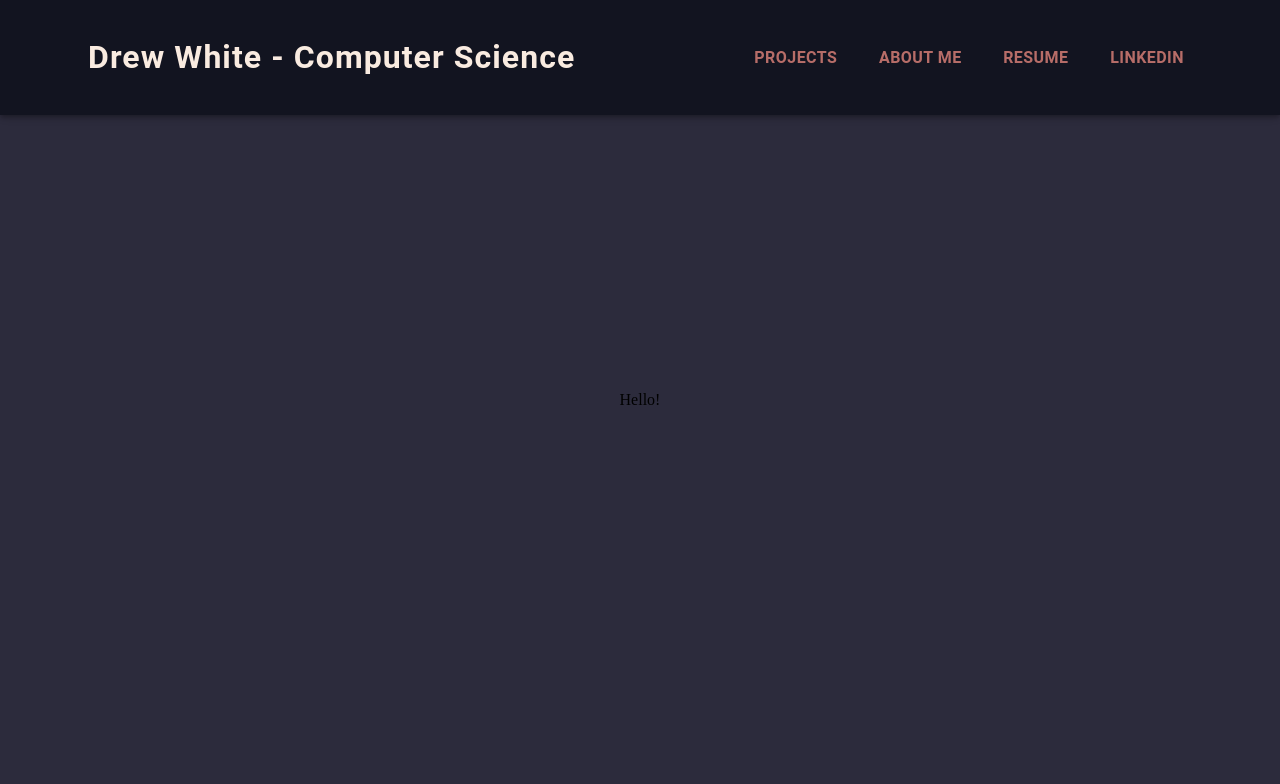
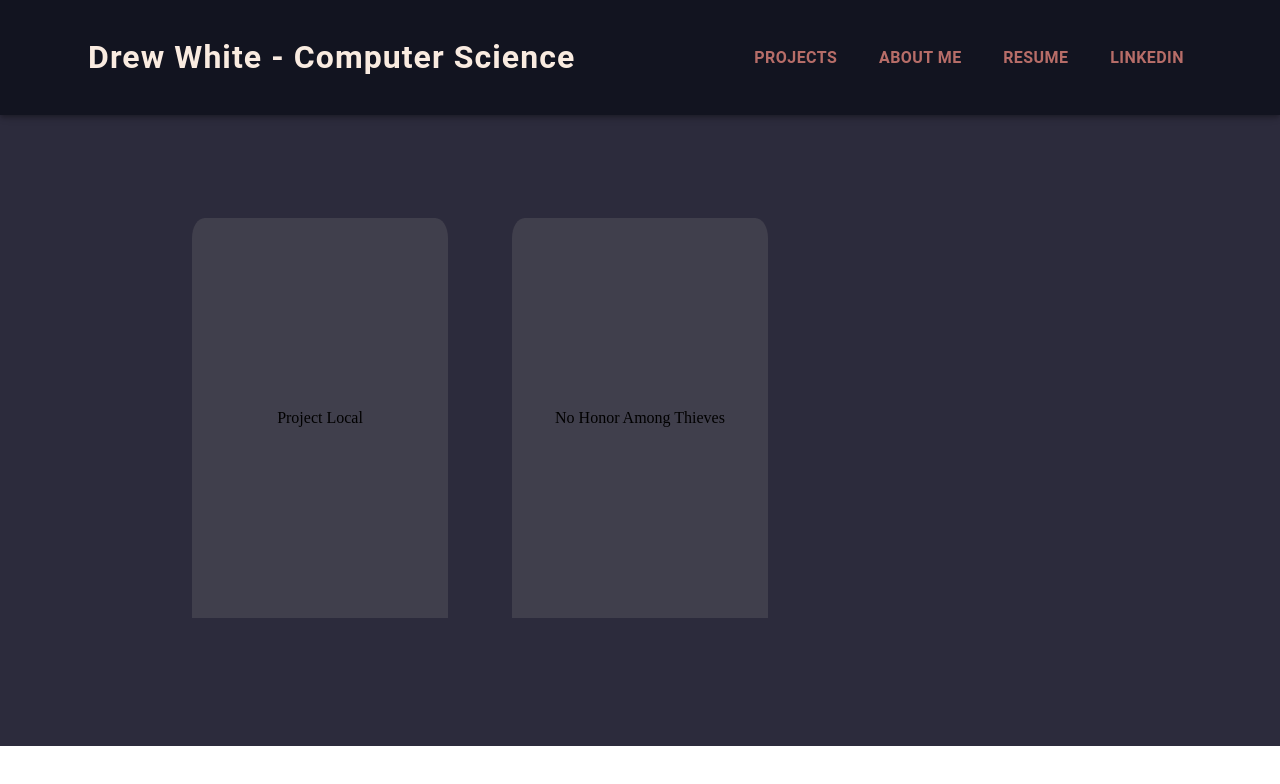
Before and after one commit to drewthemain/portfolio, a React (Create React App) app in the folder app/: page /projects in a window 1280 px wide. Shown: the top 784 px of the page. Built offline with nearby package versions, Linux system fonts and the light colour scheme.

Commit message:
Data passed through on projects page

```diff
--- /dev/null
+++ b/app/src/Projects/ProjectData.tsx
@@ -0,0 +1,20 @@
+import { ProjectDescriptor } from "../Types/types";
+
+const projects : ProjectDescriptor[] = [
+    {
+        title: "Project Local",
+        thumbnail: "",
+        date: "Summer 2022",
+        description: "",
+        skills: ""
+    },
+    {
+        title: "No Honor Among Thieves",
+        thumbnail: "",
+        date: "Spring 2023",
+        description: "",
+        skills: ""
+    }
+];
+
+export default projects;
--- /dev/null
+++ b/app/src/Projects/ProjectSpace.tsx
@@ -0,0 +1,28 @@
+import styled from "@emotion/styled";
+import { colors } from "../Style/colors";
+import { ProjectDescriptor } from "../Types/types";
+
+const Space = styled('div')`
+    display: flex;
+    justify-content: center;
+    align-items: center;
+    width: 100%;
+    height: 100%;
+    background-color: ${colors.onyx};
+    border-radius: 5% 5% 0% 0%;
+`
+
+type ProjectSpaceProps = {
+    descriptor : ProjectDescriptor;
+}
+
+const ProjectSpace = ({descriptor} : ProjectSpaceProps) => {
+
+    return (
+        <Space>
+            <p>{descriptor.title}</p>
+        </Space>
+    )
+}
+
+export default ProjectSpace;
--- a/app/src/Projects/Projects.tsx
+++ b/app/src/Projects/Projects.tsx
@@ -1,8 +1,40 @@
 import styled from "@emotion/styled"
+import { colors } from "../Style/colors"
+import ProjectSpace from "./ProjectSpace"
+import { ProjectDescriptor } from "../Types/types.d"
+import { useState, useEffect } from "react"
+import projects from "./ProjectData"
+
+const ProjectsHolder = styled('div')`
+    display: grid;
+    width: 100%;
+    grid-template-columns: 20vw 20vw 20vw;
+    grid-gap: 5%;
+    grid-template-rows: 50vh;
+    grid-auto-rows: 50vh;
+    justify-content: center;
+    margin-top: 10%;
+    margin-bottom: 10%;
+`
 
 export default function Projects() {
+    const [ Projects, setProjects ] = useState<ProjectDescriptor[]>([]);
+
+    useEffect(() => {
+        setProjects(projects);
+    }, [])
+
+    const setupProjects = () => {
+        return Projects.map(( data : ProjectDescriptor) => {
+            return (
+                <ProjectSpace descriptor={data}></ProjectSpace>
+            )
+        })
+    };
 
     return (
-        <p>Hello!</p>
+        <ProjectsHolder>
+            {setupProjects()}
+        </ProjectsHolder>
     )
 }
--- a/app/src/Switcher.tsx
+++ b/app/src/Switcher.tsx
@@ -1,4 +1,4 @@
-import { useNavigate, Route, Routes} from 'react-router-dom';
+import { Route, Routes} from 'react-router-dom';
 import styled from "@emotion/styled";
 import Projects from './Projects/Projects';
 import { colors } from "./Style/colors"
@@ -11,8 +11,7 @@ const SwitcherContainer = styled("div")`
     background-color: ${colors.raisin};
     margin: 0;
     padding: 0;
-    width: 100vw;
-    height: 100vh;
+    margin-top: 7%;
 `;
 
 /**
@@ -20,15 +19,20 @@ const SwitcherContainer = styled("div")`
  * @returns the correct route that should be displayed
  */
 export default function Switcher() {
-    const navigate = useNavigate();
 
     return (
         <SwitcherContainer>
             <Routes>
+                {/* Projects is currently homepage */}
+                <Route path="" element={<Projects />} />
+
+                {/* Route for linking to linkedin profile */}
                 <Route path="linkedin" Component={() => {
                     window.location.replace("https://www.linkedin.com/in/drew-white-833797193/");
                     return null;
                 }}/>
+
+                {/* Route for linking to projects page */}
                 <Route path="projects" element={<Projects />} />
             </Routes>
         </SwitcherContainer>
```
Also changed, not shown: app/src/Types/types.d.ts (added, +7 -0 lines).
